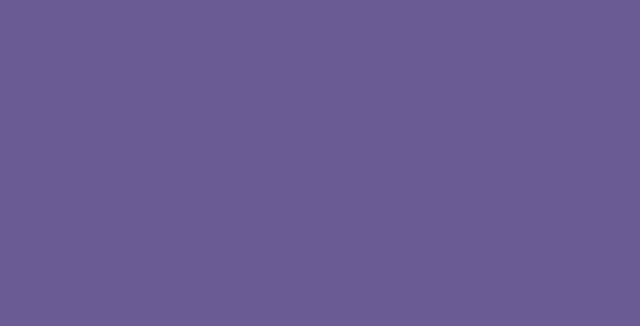
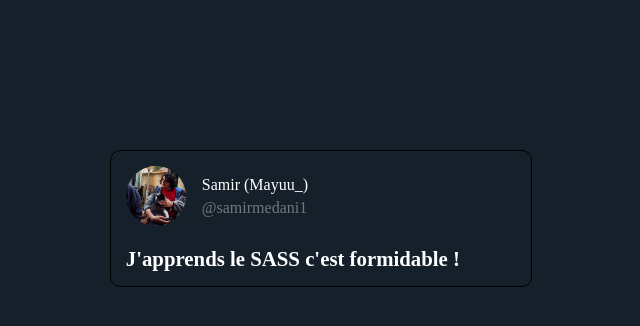
Before and after one commit to samirmedani/Entrainement-SASS---Twitter-Post, a plain HTML site: page index.html in a window 1280 px wide. Shown: the whole page, without its empty margins (319-959 px from the left). Drawn offline with Linux system fonts and the light colour scheme.

Commit message:
structure html/css

```diff
--- a/index.html
+++ b/index.html
@@ -7,9 +7,41 @@
 
     <link rel="stylesheet" href="/style.css">
 
+    <!-- https://twitter.com/samirmedani1/status/1521575017556983812 -->
+
+    <!-- CDN -->
+    <link rel="stylesheet" href="https://cdnjs.cloudflare.com/ajax/libs/font-awesome/6.1.1/css/all.min.css">
+
+
+
     <title>Twitter Post</title>
 </head>
 <body>
 
+    <article class="container-tweet">
+
+        <div class="container-top-tweet">
+            <img src="/img/MEDANI_Samir_withCat.jpg" alt="Samir avec un chat" class="avatar-author">
+
+            <div class="information-author">
+                <span class="name-author">Samir (Mayuu_)</span>
+                <span class="mention-author">@samirmedani1</span>
+            </div>
+        </div>
+
+
+
+        <p class="tweet">J'apprends le SASS c'est formidable !</p>
+
+        <div class="action-tweet">
+
+
+
+        </div>
+
+
+    </article>
+
+
 </body>
 </html>
--- a/style.scss
+++ b/style.scss
@@ -1,26 +1,60 @@
+:root{
+    --background : #15202B;
+    --textcolor2 : #71767B;
+}
+
 * {
     box-sizing: border-box;
+    padding: 0;
     margin: 0;
-    padding: 0;
+}
+body {
+    background-color: var(--background);
 }
 
 
-$Bodybackground: #6B5B95;
-$Superbackground: #88B04B;
-$Superbackground2: #34568B;
+.container-tweet {
+    position: relative;
+    width: 33%;
+    margin: 0 auto;
+    margin-top: 150px;
+    background-color: var(--background);
+    padding: 15px 0px;
+    color: white;
+    padding-left: 15px;
+    border-radius: 10px;
+    border: 1px solid black;
 
-body {
-    background-color: $Bodybackground;
-    height: 100vw;
+
+
+
+    .container-top-tweet {
+        display: flex;
+        align-items: center;
+
+        img.avatar-author {
+
+            width: 60px;
+            border-radius: 50%;
+        }
+
+        .information-author {
+            display: flex;
+            flex-direction: column;
+            gap: 5px;
+            margin-left: 1em;
+
+            .mention-author {
+                color: var(--textcolor2)
+            }
+
+        }
+    }
+
 }
 
-
-.supercontainer {
-    background-color: $Superbackground;
-
-    &:hover {
-        transition: 0.3s;
-        background-color: $Superbackground2;
-
-    }
+.tweet {
+    margin-top: 1em;
+    font-weight: 550;
+    font-size: 1.3em;
 }
```
Also changed, not shown: img/MEDANI_Samir_withCat.jpg (added), style.css, 1 other file.
